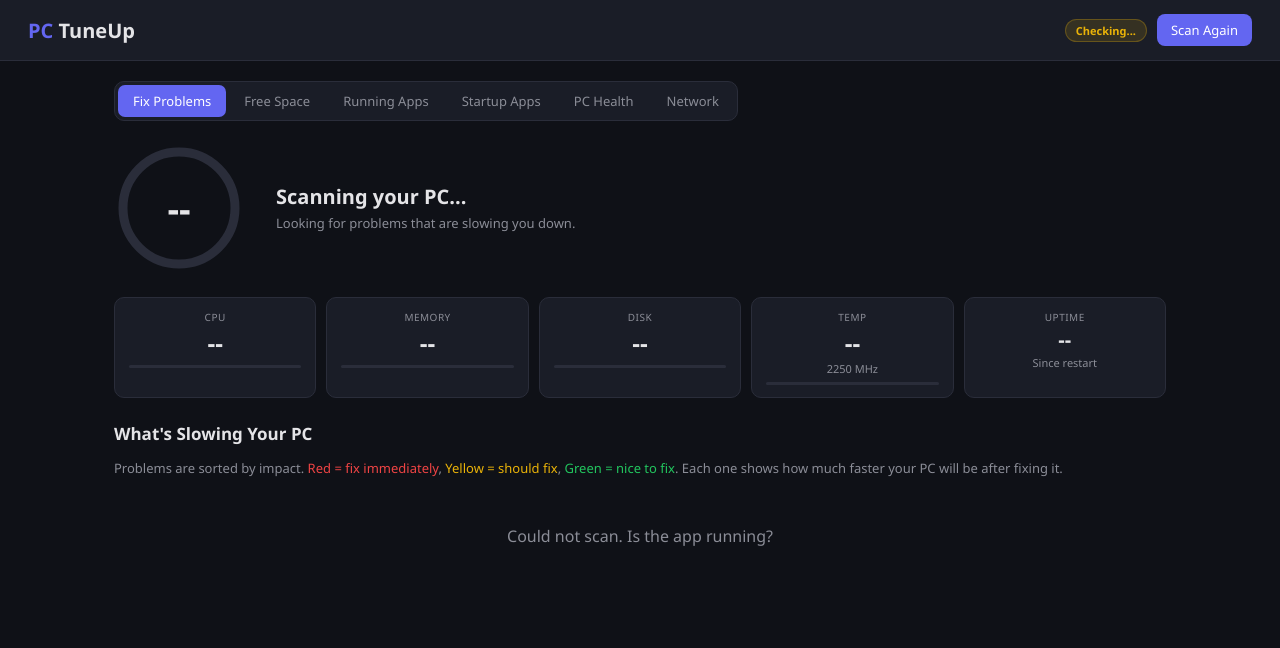
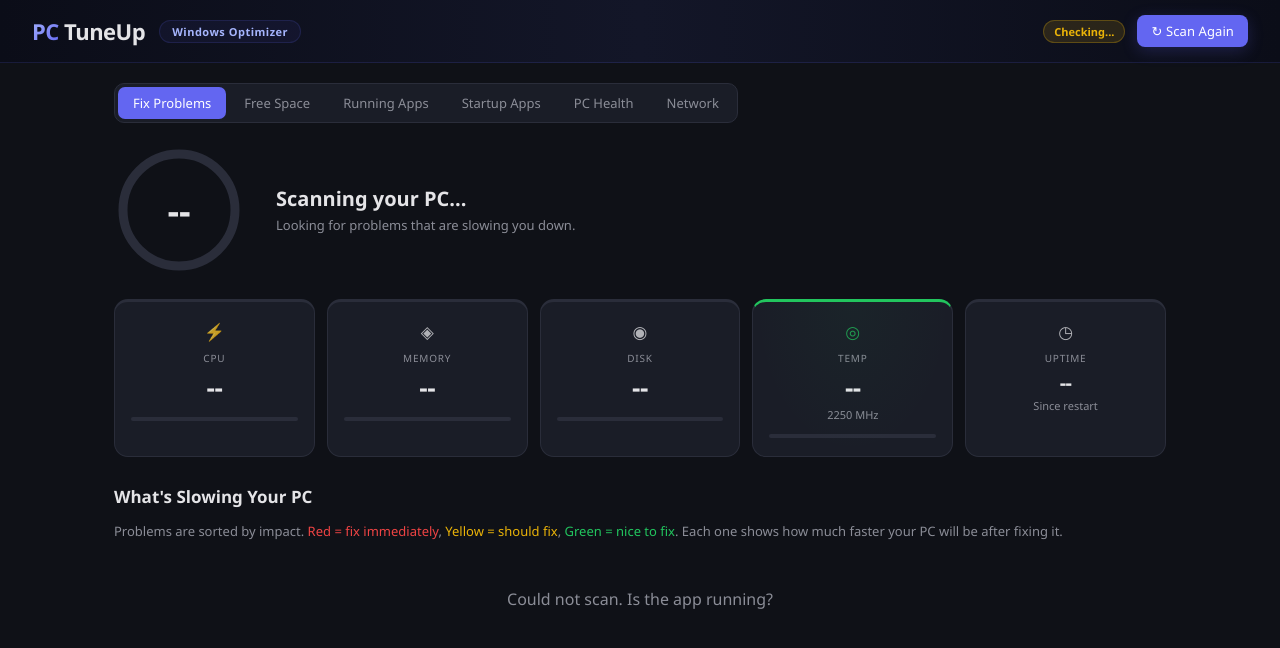
Before and after one commit to anujmagazine/PC-Tuneup, a Flask app: page / in a window 1280 px wide. Shown: the top 648 px of the page. Run offline with Flask 3, Linux system fonts and the light colour scheme; data that the repository does not hold is empty; some libraries are stand-ins or nearby versions.

Commit message:
Premium header and status-aware metric cards for demo
Header: dark gradient bg, gradient 'PC' logo text, Windows Optimizer
pill label, glowing CTA scan button with hover lift effect, sticky
positioning.

Stat cards: status-aware top border (green/yellow/red) that animates
in on data load, radial colour tint behind each card, metric icons,
taller progress bar with eased cubic-bezier fill, subtle box-shadow
glow on warn/bad states. setStatStatus() wired to CPU, RAM, Disk,
Temp and Uptime on every loadOverview/loadThermalDash call.

Co-Authored-By: Claude Sonnet 4.6 <noreply@anthropic.com>

```diff
--- a/templates/index.html
+++ b/templates/index.html
@@ -20,10 +20,36 @@
   body { font-family: 'Segoe UI', system-ui, sans-serif; background: var(--bg); color: var(--text); }
 
   /* Header */
-  header { background: var(--card); border-bottom: 1px solid var(--border); padding: 14px 28px; display: flex; align-items: center; justify-content: space-between; }
-  header h1 { font-size: 20px; font-weight: 700; }
-  header h1 span { color: var(--accent); }
-  .hdr-right { display: flex; align-items: center; gap: 10px; }
+  header {
+    background: linear-gradient(90deg, #0b0d18 0%, #131628 50%, #0b0d18 100%);
+    border-bottom: 1px solid #6366f128; padding: 15px 32px;
+    display: flex; align-items: center; justify-content: space-between;
+    position: sticky; top: 0; z-index: 100;
+    backdrop-filter: blur(12px);
+  }
+  .hdr-left { display: flex; align-items: center; gap: 14px; }
+  header h1 { font-size: 22px; font-weight: 800; letter-spacing: -0.5px; }
+  .brand-pc {
+    background: linear-gradient(135deg, #a5b4fc 0%, #6366f1 100%);
+    -webkit-background-clip: text; -webkit-text-fill-color: transparent; background-clip: text;
+  }
+  .brand-rest { color: var(--text); font-weight: 700; }
+  .hdr-pill {
+    font-size: var(--fs-xs); color: #a5b4fc; font-weight: 600; letter-spacing: 0.5px;
+    padding: 3px 12px; background: #6366f110; border: 1px solid #6366f128; border-radius: 20px;
+    display: none;
+  }
+  @media (min-width: 600px) { .hdr-pill { display: inline-block; } }
+  .hdr-right { display: flex; align-items: center; gap: 12px; }
+  .refresh-btn {
+    background: linear-gradient(135deg, #6366f1 0%, #7c3aed 100%);
+    color: white; border: none; padding: 9px 20px; border-radius: 9px;
+    cursor: pointer; font-family: inherit; font-size: var(--fs-sm); font-weight: 600;
+    box-shadow: 0 4px 16px #6366f138; transition: box-shadow 0.2s, transform 0.15s;
+    letter-spacing: 0.1px;
+  }
+  .refresh-btn:hover { box-shadow: 0 6px 24px #6366f155; transform: translateY(-1px); }
+  .refresh-btn:active { transform: translateY(0); box-shadow: 0 2px 8px #6366f130; }
   .badge { font-size: 11px; padding: 3px 10px; border-radius: 20px; font-weight: 600; }
   .badge-admin { background: #22c55e22; color: var(--green); border: 1px solid #22c55e44; }
   .badge-limited { background: #eab30822; color: var(--yellow); border: 1px solid #eab30844; }
@@ -74,13 +100,33 @@
   .health-info p { font-size: var(--fs-sm); color: var(--muted); line-height: 1.5; }
 
   /* Stat strip */
-  .stat-strip { display: grid; grid-template-columns: repeat(auto-fit, minmax(120px, 1fr)); gap: 10px; margin-bottom: 24px; }
-  .stat-card { background: var(--card); border: 1px solid var(--border); border-radius: 10px; padding: 12px 14px; text-align: center; }
-  .stat-label { font-size: 10px; color: var(--muted); text-transform: uppercase; letter-spacing: 0.5px; }
-  .stat-val { font-size: 24px; font-weight: 700; margin: 2px 0; }
-  .stat-sub { font-size: 11px; color: var(--muted); }
-  .stat-bar { height: 3px; background: var(--border); border-radius: 2px; margin-top: 6px; overflow: hidden; }
-  .stat-bar-fill { height: 100%; border-radius: 2px; transition: width 0.5s ease; }
+  .stat-strip { display: grid; grid-template-columns: repeat(auto-fit, minmax(130px, 1fr)); gap: 12px; margin-bottom: 28px; }
+  .stat-card {
+    background: var(--card); border: 1px solid var(--border); border-radius: 14px;
+    padding: 18px 16px; text-align: center;
+    border-top: 3px solid var(--border);
+    transition: border-top-color 0.7s ease, box-shadow 0.7s ease;
+    position: relative; overflow: hidden;
+  }
+  .stat-card::before {
+    content: ''; position: absolute; inset: 0; border-radius: 14px;
+    background: radial-gradient(ellipse at 50% 0%, currentColor 0%, transparent 70%);
+    opacity: 0; transition: opacity 0.7s ease; pointer-events: none;
+  }
+  .stat-card.s-ok  { border-top-color: var(--green); color: var(--green); }
+  .stat-card.s-ok::before  { opacity: 0.04; }
+  .stat-card.s-warn { border-top-color: var(--yellow); color: var(--yellow);
+    box-shadow: 0 0 22px #eab30814; }
+  .stat-card.s-warn::before { opacity: 0.04; }
+  .stat-card.s-bad  { border-top-color: var(--red); color: var(--red);
+    box-shadow: 0 0 22px #ef444414; }
+  .stat-card.s-bad::before  { opacity: 0.05; }
+  .stat-icon { font-size: 17px; display: block; margin-bottom: 8px; opacity: 0.75; }
+  .stat-label { font-size: 10px; color: var(--muted); text-transform: uppercase; letter-spacing: 0.8px; margin-bottom: 2px; }
+  .stat-val { font-size: 26px; font-weight: 800; margin: 4px 0 2px; color: var(--text); letter-spacing: -0.5px; }
+  .stat-sub { font-size: var(--fs-xs); color: var(--muted); }
+  .stat-bar { height: 4px; background: var(--border); border-radius: 3px; margin-top: 12px; overflow: hidden; }
+  .stat-bar-fill { height: 100%; border-radius: 3px; transition: width 0.8s cubic-bezier(.4,0,.2,1); }
 
   /* Top Fixes - the hero section */
   .topfix-section { margin-bottom: 28px; }
@@ -222,10 +268,13 @@
 <body>
 
 <header>
-  <h1><span>PC</span> TuneUp</h1>
+  <div class="hdr-left">
+    <h1><span class="brand-pc">PC</span><span class="brand-rest"> TuneUp</span></h1>
+    <span class="hdr-pill">Windows Optimizer</span>
+  </div>
   <div class="hdr-right">
     <span id="admin-badge" class="badge badge-limited">Checking...</span>
-    <button class="refresh-btn" onclick="refreshAll()">Scan Again</button>
+    <button class="refresh-btn" onclick="refreshAll()">↻ Scan Again</button>
   </div>
 </header>
 
@@ -280,11 +329,11 @@
     </div>
 
     <div class="stat-strip">
-      <div class="stat-card"><div class="stat-label">CPU</div><div class="stat-val" id="cpu-val">--</div><div class="stat-sub" id="cpu-sub"></div><div class="stat-bar"><div class="stat-bar-fill" id="cpu-bar" style="width:0"></div></div></div>
-      <div class="stat-card"><div class="stat-label">Memory</div><div class="stat-val" id="ram-val">--</div><div class="stat-sub" id="ram-sub"></div><div class="stat-bar"><div class="stat-bar-fill" id="ram-bar" style="width:0"></div></div></div>
-      <div class="stat-card"><div class="stat-label">Disk</div><div class="stat-val" id="disk-val">--</div><div class="stat-sub" id="disk-sub"></div><div class="stat-bar"><div class="stat-bar-fill" id="disk-bar" style="width:0"></div></div></div>
-      <div class="stat-card"><div class="stat-label">Temp</div><div class="stat-val" id="temp-val">--</div><div class="stat-sub" id="temp-sub"></div><div class="stat-bar"><div class="stat-bar-fill" id="temp-bar" style="width:0"></div></div></div>
-      <div class="stat-card"><div class="stat-label">Uptime</div><div class="stat-val" id="uptime-val" style="font-size:20px;">--</div><div class="stat-sub">Since restart</div></div>
+      <div class="stat-card" id="sc-cpu"><span class="stat-icon">⚡</span><div class="stat-label">CPU</div><div class="stat-val" id="cpu-val">--</div><div class="stat-sub" id="cpu-sub"></div><div class="stat-bar"><div class="stat-bar-fill" id="cpu-bar" style="width:0"></div></div></div>
+      <div class="stat-card" id="sc-ram"><span class="stat-icon">◈</span><div class="stat-label">Memory</div><div class="stat-val" id="ram-val">--</div><div class="stat-sub" id="ram-sub"></div><div class="stat-bar"><div class="stat-bar-fill" id="ram-bar" style="width:0"></div></div></div>
+      <div class="stat-card" id="sc-disk"><span class="stat-icon">◉</span><div class="stat-label">Disk</div><div class="stat-val" id="disk-val">--</div><div class="stat-sub" id="disk-sub"></div><div class="stat-bar"><div class="stat-bar-fill" id="disk-bar" style="width:0"></div></div></div>
+      <div class="stat-card" id="sc-temp"><span class="stat-icon">◎</span><div class="stat-label">Temp</div><div class="stat-val" id="temp-val">--</div><div class="stat-sub" id="temp-sub"></div><div class="stat-bar"><div class="stat-bar-fill" id="temp-bar" style="width:0"></div></div></div>
+      <div class="stat-card" id="sc-uptime"><span class="stat-icon">◷</span><div class="stat-label">Uptime</div><div class="stat-val" id="uptime-val" style="font-size:20px;letter-spacing:-0.5px;">--</div><div class="stat-sub">Since restart</div></div>
     </div>
 
     <!-- Hero Card: Fix This One Thing -->
@@ -472,6 +521,10 @@ function esc(s) { if (!s) return ''; const d = document.createElement('div'); d.
 function colorPct(p) { return p > 75 ? 'var(--red)' : p > 50 ? 'var(--yellow)' : 'var(--green)'; }
 function scoreColor(s) { return s >= 80 ? '#22c55e' : s >= 50 ? '#eab308' : '#ef4444'; }
 function showToast(msg) { const t = document.getElementById('toast'); t.textContent = msg; t.classList.add('show'); setTimeout(() => t.classList.remove('show'), 4500); }
+function setStatStatus(id, val, warnAt, badAt) {
+  const el = document.getElementById(id);
+  if (el) el.className = 'stat-card ' + (val >= badAt ? 's-bad' : val >= warnAt ? 's-warn' : 's-ok');
+}
 
 let _isAdmin = false;
 let _bannerTimer = null;
@@ -546,6 +599,12 @@ async function loadOverview() {
     document.getElementById('disk-bar').style.width = d.disk_percent + '%';
     document.getElementById('disk-bar').style.background = colorPct(d.disk_percent);
     document.getElementById('uptime-val').textContent = d.uptime;
+    setStatStatus('sc-cpu',  d.cpu_percent,  50, 75);
+    setStatStatus('sc-ram',  d.ram_percent,  60, 80);
+    setStatStatus('sc-disk', d.disk_percent, 75, 90);
+    // uptime: warn after 7 days (168h), bad after 14 days
+    const uptimeHours = d.uptime ? parseInt(d.uptime) : 0;
+    setStatStatus('sc-uptime', uptimeHours, 168, 336);
     const badge = document.getElementById('admin-badge');
     const banner = document.getElementById('admin-banner');
     const hint = document.getElementById('admin-banner-hint');
@@ -573,9 +632,11 @@ async function loadThermalDash() {
       document.getElementById('temp-bar').style.width = pct + '%';
       document.getElementById('temp-bar').style.background = d.temp_c > 80 ? 'var(--red)' : d.temp_c > 65 ? 'var(--yellow)' : 'var(--green)';
       document.getElementById('temp-sub').textContent = d.throttled ? 'Throttling!' : 'Normal';
+      setStatStatus('sc-temp', d.temp_c, 65, 80);
     } else {
       document.getElementById('temp-val').textContent = '--';
       document.getElementById('temp-sub').textContent = d.current_speed_mhz ? `${d.current_speed_mhz} MHz` : 'No sensor';
+      document.getElementById('sc-temp').className = 'stat-card s-ok';
     }
   } catch(e) {}
 }
```
